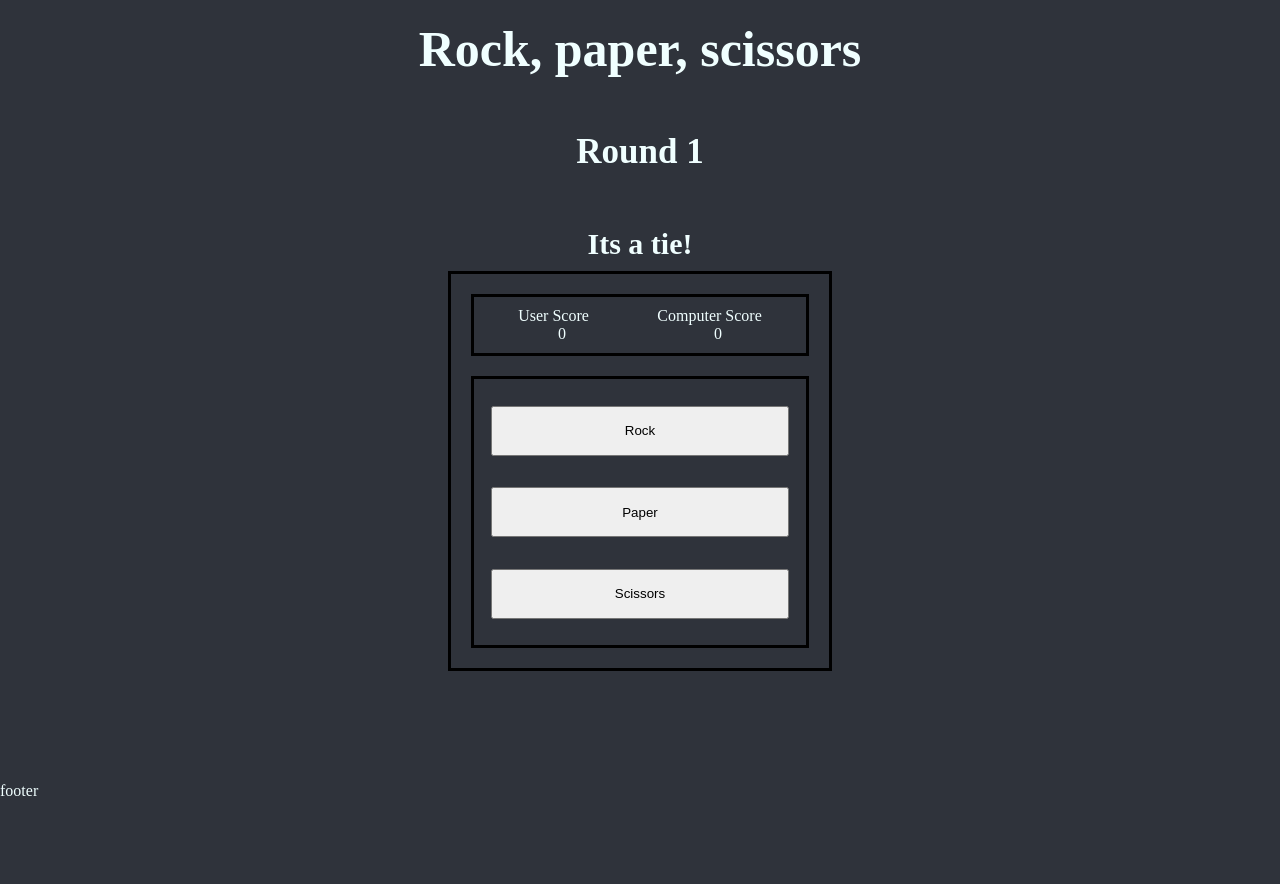
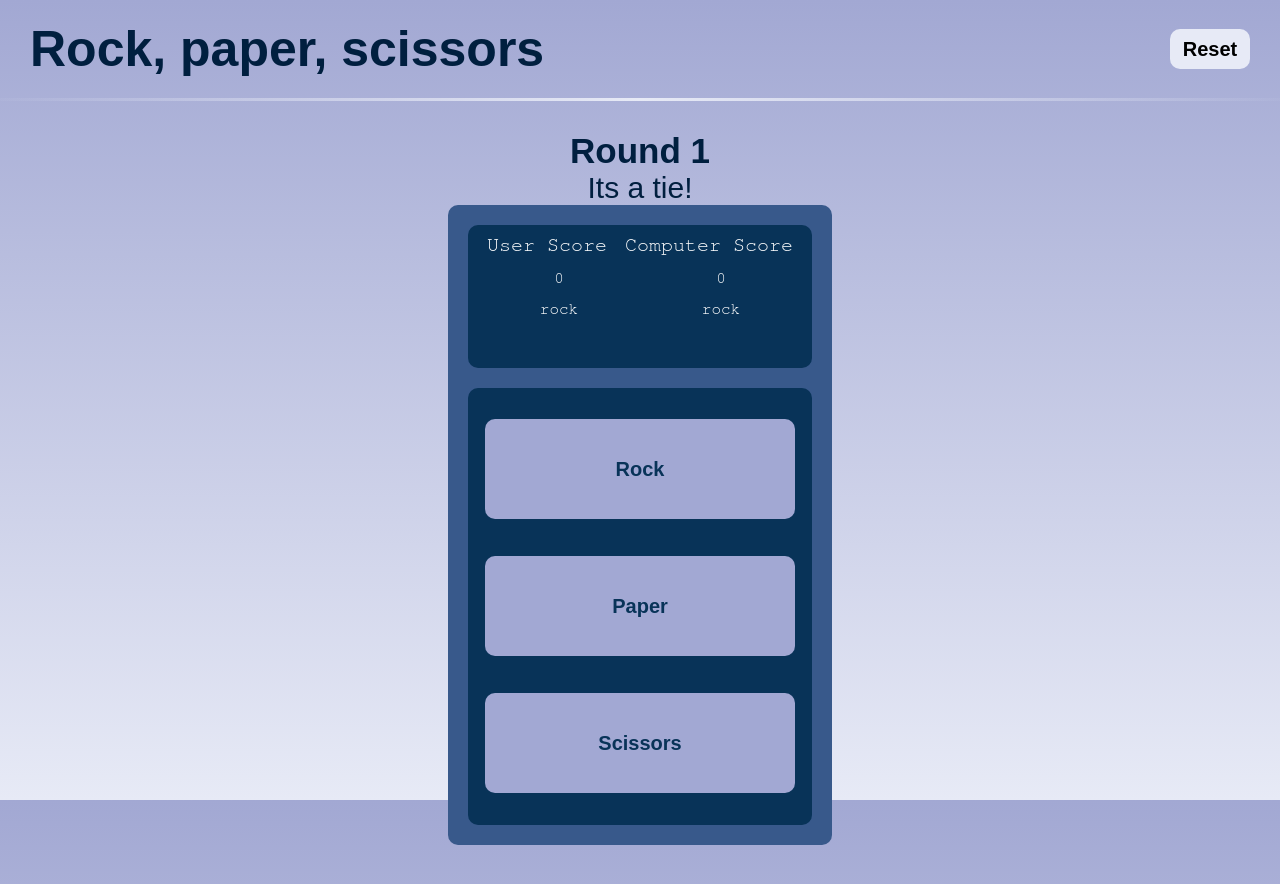
Before and after one commit to SourMicrowave/RockPaperScissors, a plain HTML site: page index.html in a window 1280 px wide. Both pictures are taken after a click on the button "Rock". Before the commit the page ends 800 px from the top, so only its background shows below. Drawn offline with Linux system fonts and the light colour scheme.

Commit message:
Finish basic UI and design. Add reset button.

```diff
--- a/index.html
+++ b/index.html
@@ -8,14 +8,15 @@
   <title>Rock, paper, scissors</title>
 </head>
 <body>
+<div class="header">
+
+  <h1>Rock, paper, scissors</h1>
+  <button id="reset">Reset</button>
+</div>
 <div class="titles">
-  <h1>Rock, paper, scissors</h1>
+  <h2 class="roundCounter">First to score 5 wins!</h2>
 
-
-
-  <h2 class="roundCounter">Round #</h2>
-
-  <h3 class="message">Round Update</h3>
+  <h3 class="message"></h3>
 
 </div>
 <div class="box container">
@@ -29,6 +30,10 @@
           <p id="uScore">0</p>
           <p id="cScore">0</p>
         </div>
+        <div class="round textBetween">
+          <p id="userChoice"></p>
+          <p id ="compChoice"></p>
+        </div>
 
     </div>
 
@@ -40,8 +45,5 @@
   </div>
 </div>
 
-<div class="footer">
-  <p>footer</p>
-</div>
 </body>
 </html>
--- a/javascript.js
+++ b/javascript.js
@@ -7,6 +7,23 @@
 //Function game() that plays best-of-five and keeps scores
 
 
+const btns = document.querySelectorAll('.button');
+const uScore = document.querySelector('#uScore');
+const cScore = document.querySelector('#cScore');
+const roundNum = document.querySelector('.roundCounter');
+const message = document.querySelector('.message')
+const userScreen = document.querySelector('#userChoice')
+const compScreen = document.querySelector('#compChoice')
+const reset = document.querySelector('#reset')
+
+/*save original state*/
+const screenOrig = screen
+
+
+let scoreArray = [0, 0]
+let roundCount = 0;
+let lossArray = ["Oof you lost that round", "What a terrible round for you", "Oh dear...", "Deary me", "Gosh that was bad", "Loser", "Get good"]
+let winArray = ["You won that round, you want a sticker?", "Damn that was hot", "Whoop", "Are you cheating?", "Don't make me jealous", "OH WOW", "You are STUNNING"]
 
 
 const choiceArray = ["rock", "paper", "scissors"]
@@ -34,6 +51,9 @@ function playRound(userChoice) {
   let computer = getComputerChoice();
   let user = userChoice;
   console.log("Computer chose " + computer)
+
+  userScreen.textContent = userChoice
+  compScreen.textContent = computer
 
   if (computer === user) {
     result = "Tie";
@@ -79,20 +99,8 @@ function playRound(userChoice) {
 
 
 
-
-const btns = document.querySelectorAll('.button');
-const uScore = document.querySelector('#uScore');
-const roundNum = document.querySelector('.roundCounter');
-const screen = document.querySelector('.scoreTitle')
-const message = document.querySelector('.message')
-let scoreArray = [0, 0]
-let roundCount = 0;
-let lossArray = ["Oof you lost that round", "What a terrible round for you", "Oh dear..."]
-let winArray = ["You won that round, you want a sticker?", "Damn that was hot", "#Whoop"]
-
-
 btns.forEach((btn) => {
-  btn.addEventListener('click', () => {
+  btn.addEventListener("click", () => {
     let userChoice = btn.id;
 
 
@@ -115,11 +123,10 @@ btns.forEach((btn) => {
         scoreArray[winnerIndex] += 1;
 
         if (winnerIndex === 0) {  //if computer wins
-          //IN FUTURE HAVE A FEW POSSIBLE MESSAGES THAT ARE RANDOMLY SELECTED
-          message.textContent = lossArray[Math.floor(Math.random()*3)]
+          message.textContent = lossArray[Math.floor(Math.random()*7)]
         }
         else {  //if user wins
-          message.textContent = "You won that round, you want a sticker?"
+          message.textContent = winArrayArray[Math.floor(Math.random()*7)]
         }
 
         uScore.textContent = scoreArray[1]  //the scoreArray is the wrong way round [computer, user], so swap it here
@@ -131,15 +138,26 @@ btns.forEach((btn) => {
         if (scoreArray[1] === 5) {
           console.log("end")
 
-          //Fill screen with Game Over or You Win!  .screen
-          screen.textContent = `You Win!`
+          // Game Over or You Win!
+          roundNum.textContent = `You Win!`
 
         }
         else if (scoreArray[0] === 5) {
-          screen.textContent = 'You Lose :('
+          roundNum.textContent = 'You Lose :('
         }
       }
     }
 
   })
 })
+
+/*Reset Button*/
+
+reset.addEventListener("click", () => {
+  /*reset: scoreArray, uScore and cScore, roundNum */
+  uScore.textContent = 0
+  cScore.textContent = 0
+  roundNum.textContent = "First to score 5 wins!"
+  message.textContent = ''
+  scoreArray = [0,0]
+})
--- a/style.css
+++ b/style.css
@@ -4,12 +4,66 @@
   padding: 0;
 }
 
+
+
 body {
   height: 100vh;
+  font-family: Arial, Helvetica, sans-serif;
   display: flex;
   flex-direction: column;
   justify-content: space-between;
-  background-color: #2f333b;
+  background-image: linear-gradient(to top,#e7eaf6, #a2a8d3);
+}
+
+
+
+
+h1 {
+  font-size: 50px;
+  font-weight: 700;
+}
+
+h2 {
+  font-size: 35px;
+  font-weight: 600;
+}
+
+h3 {
+  font-size: 30px;
+  font-weight: 500;
+}
+
+h1, h2, h3 {
+  color: #001f3f;
+}
+
+p {
+  color: white;
+}
+
+.header {
+  padding: 20px 0px;
+  border-bottom-style: solid;
+  border-bottom-color: #e7eaf6;
+  border-image: linear-gradient(to right,rgba(255,0,0,0), #e7eaf6, rgba(255,0,0,0)) 30;
+  display: flex;
+  justify-content: space-between;
+  align-items: center;
+  flex-wrap: wrap;
+  margin-bottom: 10px;
+}
+
+.header h1 {
+  margin-left: 30px;
+}
+
+.header button {
+  margin-right: 30px;
+  background-color: #e7eaf6;
+  border-style: none;
+  border-radius: 10px;
+  height: 40px;
+  width: 80px;
 }
 
 .container {
@@ -20,7 +74,7 @@ body {
 }
 
 .titles {
-  margin-top: 20px;
+  margin-top: 20px 10px;
   display: flex;
   flex-direction: column;
   justify-content: space-between;
@@ -28,20 +82,8 @@ body {
   height: 400px;
 }
 
-h1 {
-  font-size: 50px;
-}
-
-h2 {
-  font-size: 35px;
-}
-
-h3 {
-  font-size: 30px;
-}
-
-h1, h2, h3, p {
-  color: azure;
+.titles h2 {
+  margin-top: 20px;
 }
 
 .box {
@@ -51,32 +93,43 @@ h1, h2, h3, p {
   justify-content: center;
   align-items: center;
   padding-bottom: 100px;
+  margin-bottom: 100px;
 }
 
+
 .game {
-  border-style: solid;
-  margin: 0;
+
+  border-color: #001f3f;
+  border-radius: 10px;
   width: 30%;
-  height:400px;
+  max-width: 400px;
+  height:640px;
   padding: 10px;
   display: flex;
+  background-color: #38598b;
 
 }
 
+
 .screen {
-  border-style: solid;
   margin: 10px;
   padding: 10px;
+  height: 160px;
+  min-height: 120px;
+  font-family:FreeMono;
+  background-color: #083358;
+  border-radius: 10px;
 }
-
-
-
-
 
 
 .textBetween {
   display: flex;
   justify-content: space-around;
+  padding-bottom: 15px;
+}
+
+.scoreTitle {
+  font-size: 20px;
 }
 
 .scoreValue {
@@ -90,17 +143,24 @@ h1, h2, h3, p {
   flex-direction: column;
   justify-content: space-evenly;
   align-items: center;
-  border-style: solid;
-  height: 300px;
+  border-radius: 10px;
+  height: 500px;
   margin: 10px;
+  background-color: #083358;
 }
 
 .btns button {
-  height: 50px;
+  height: 100px;
   width: 90%;
   margin: 5px;
+  background-color: #a2a8d3;
+  color: #083358;
+  border-style: none;
+  border-radius: 10px;
+
 }
 
-.footer {
-
+button {
+  font-size: 20px;
+  font-weight: 600;
 }
```
